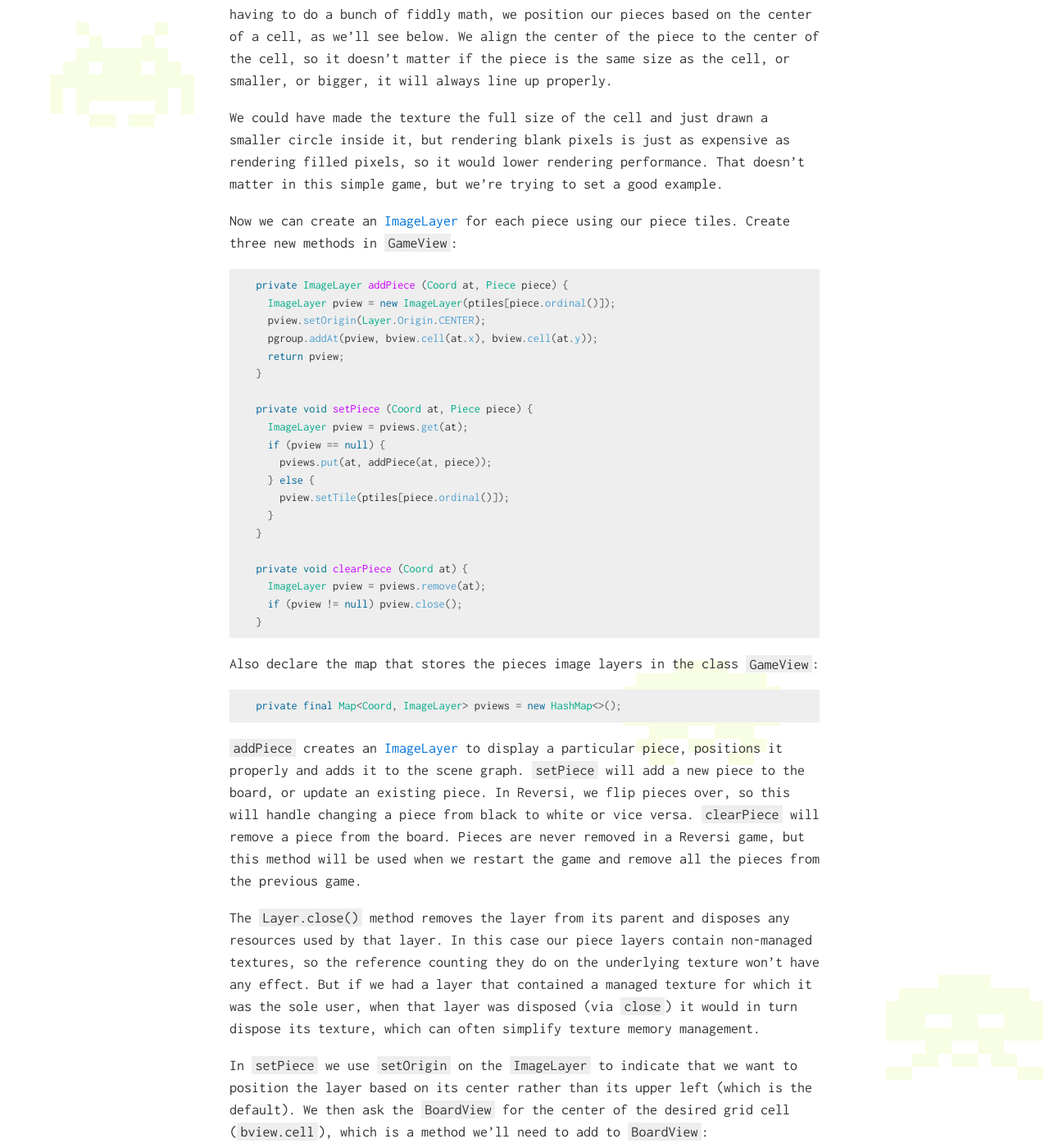
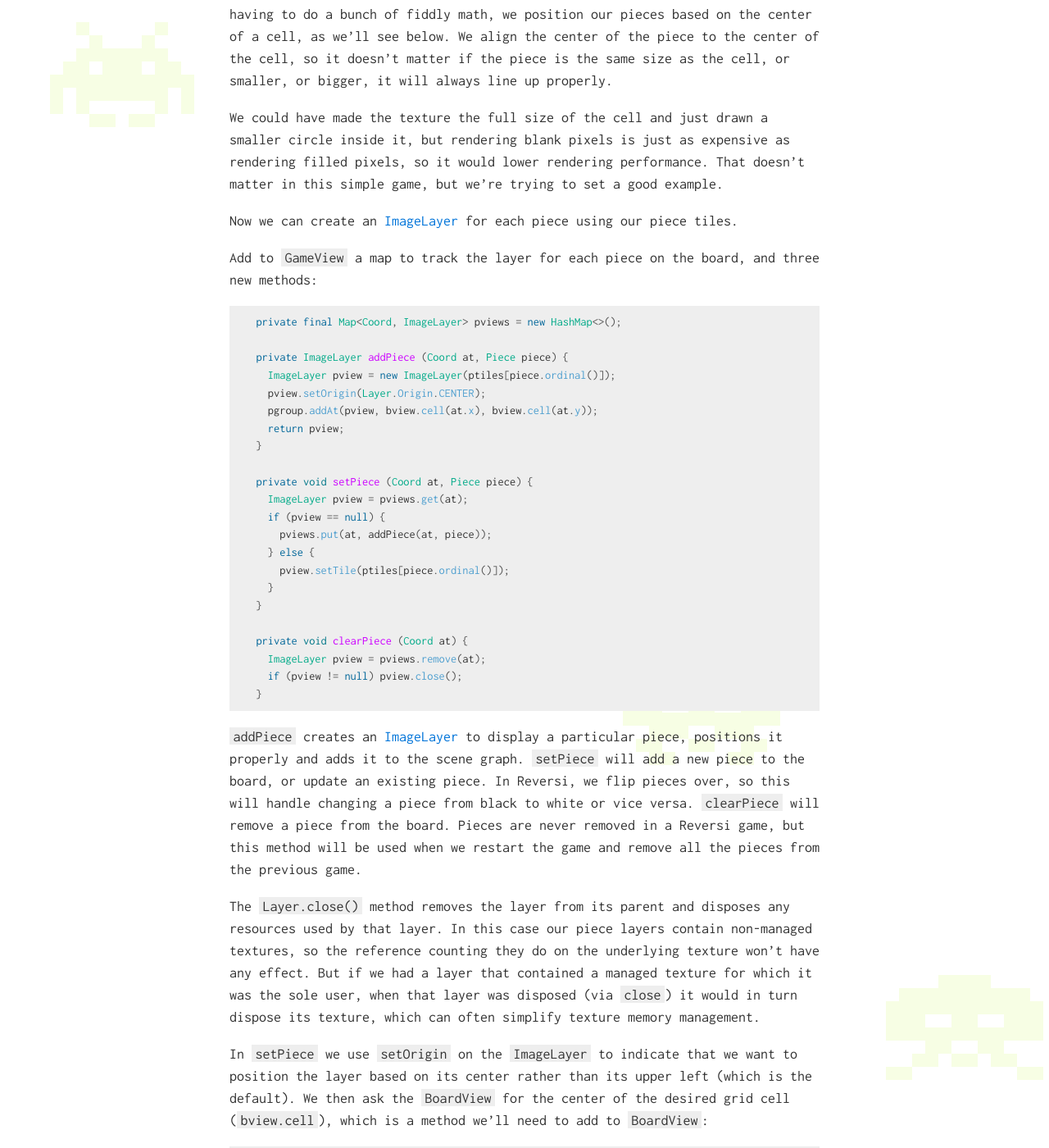
Before and after one commit to playn/playn.github.io, a Jekyll site: the page built from docs/reversi-tutorial.md, in a window 1280 px wide and 1400 px high, scrolled down 8093 px. Shown: the whole window at 82% size. Built offline with Jekyll 4.4.1, drawn with Linux system fonts in a browser that asks for light colours; Markdown is read by kramdown in place of the engine named in the settings.

Commit message:
More edits.

````diff
--- a/docs/reversi-tutorial.md
+++ b/docs/reversi-tutorial.md
@@ -308,10 +308,13 @@ but rendering blank pixels is just as expensive as rendering filled pixels, so i
 rendering performance. That doesn't matter in this simple game, but we're trying to set a good
 example.
 
-Now we can create an [ImageLayer] for each piece using our piece tiles. Create three new methods in
-`GameView`:
+Now we can create an [ImageLayer] for each piece using our piece tiles.
+
+Add to `GameView` a map to track the layer for each piece on the board, and three new methods:
 
 ```java
+  private final Map<Coord, ImageLayer> pviews = new HashMap<>();
+
   private ImageLayer addPiece (Coord at, Piece piece) {
     ImageLayer pview = new ImageLayer(ptiles[piece.ordinal()]);
     pview.setOrigin(Layer.Origin.CENTER);
@@ -332,12 +335,6 @@ Now we can create an [ImageLayer] for each piece using our piece tiles. Create t
     ImageLayer pview = pviews.remove(at);
     if (pview != null) pview.close();
   }
-```
-
-Also declare the map that stores the pieces image layers in the class `GameView`:
-
-```java
-  private final Map<Coord, ImageLayer> pviews = new HashMap<>();
 ```
 
 `addPiece` creates an [ImageLayer] to display a particular piece, positions it properly and adds it
````
